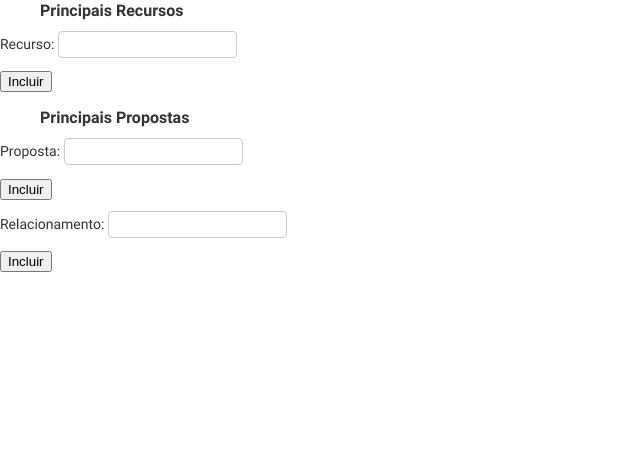
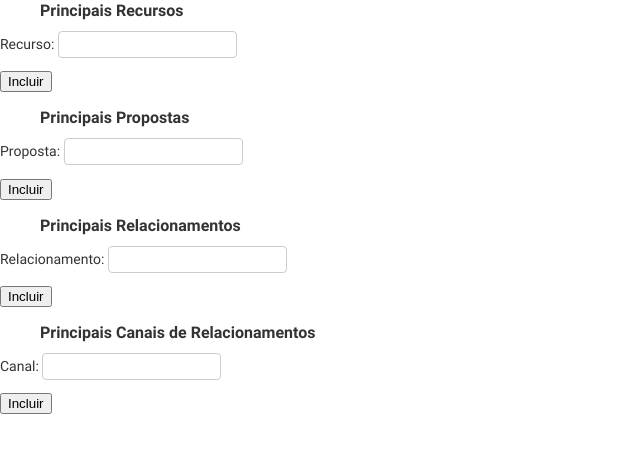
Before and after one commit to diegopmayer/bussiness_plan, a Django app: page /canvas/list in a window 1280 px wide. Shown: the part 258-711 px from the top of the page, without its empty margins (0-640 px from the left). Run offline with Django 3.2, Linux system fonts and the light colour scheme; data that the repository does not hold is empty.

Commit message:
(CRUD) create Relacionamentos and Canal Fields

```diff
--- a/canvas/admin.py
+++ b/canvas/admin.py
@@ -4,7 +4,7 @@ from .models import (
     AtividadeModel,
     RecursoModel,
     PropostaModel,
-    RelacionamentoModel,
+    RelModel,
     CanalModel,
     SegmentoModel,
     CustoModel,
@@ -16,7 +16,7 @@ admin.site.register(ParceiroModel)
 admin.site.register(AtividadeModel)
 admin.site.register(RecursoModel)
 admin.site.register(PropostaModel)
-admin.site.register(RelacionamentoModel)
+admin.site.register(RelModel)
 admin.site.register(CanalModel)
 admin.site.register(SegmentoModel)
 admin.site.register(CustoModel)
--- a/canvas/form.py
+++ b/canvas/form.py
@@ -5,7 +5,8 @@ from .models import (
     AtividadeModel,
     RecursoModel,
     PropostaModel,
-    RelacionamentoModel,
+    RelModel,
+    CanalModel,
 )
 
 
@@ -33,7 +34,13 @@ class PropostaForm(ModelForm):
         fields = '__all__'
 
 
-class RelacionamentoForm(ModelForm):
+class RelForm(ModelForm):
     class Meta:
-        model = RelacionamentoModel
+        model = RelModel
         fields = '__all__'
+
+
+class CanalForm(ModelForm):
+    class Meta:
+        model = CanalModel
+        fields = '__all__'
--- a/canvas/models.py
+++ b/canvas/models.py
@@ -33,7 +33,7 @@ class PropostaModel(models.Model):
         return self.proposta
 
 
-class RelacionamentoModel(models.Model):
+class RelModel(models.Model):
     relacionamento = models.CharField(max_length=100)
 
 
--- a/canvas/templates/canvas/canvas_list.html
+++ b/canvas/templates/canvas/canvas_list.html
@@ -59,13 +59,24 @@
         </div>
 
         <div class="Principais Relacionamentos">
-            <ul>
-                {% for relacionamentos in relacionamento_list %}
+            <ul><h2>Principais Relacionamentos</h2>
+                {% for relacionamentos in rel_list %}
                     <table>{{ relacionamentos }}</table>
                 {% endfor %}
             </ul>
-            <form action="{% url 'relacionamento_add' %}" method="POST">{% csrf_token %}
-                {{ relacionamento_form.as_p }}
+            <form action="{% url 'rel_add' %}" method="POST">{% csrf_token %}
+                {{ rel_form.as_p }}
+                <button type="submit">Incluir</button>
+            </form>
+        </div>
+        <div class="Canal">
+            <ul><h2>Principais Canais de Relacionamentos</h2>
+                {% for canal in canal_list %}
+                    <table>{{ canal }}</table>
+                {% endfor %}
+            </ul>
+            <form action="{% url 'canal_add' %}" method="POST">{% csrf_token %}
+                {{ canal_form.as_p }}
                 <button type="submit">Incluir</button>
             </form>
         </div>
--- a/canvas/urls.py
+++ b/canvas/urls.py
@@ -5,7 +5,8 @@ from .views import (
     atividade_add,
     recurso_add,
     proposta_add,
-    relacionamento_add,
+    rel_add,
+    canal_add,
 )
 
 urlpatterns = [
@@ -14,5 +15,6 @@ urlpatterns = [
     path('atividade-add', atividade_add, name='atividade_add'),
     path('recurso-add', recurso_add, name='recurso_add'),
     path('proposta-add', proposta_add, name='proposta_add'),
-    path('relacionamento-add', relacionamento_add, name='relacionamento_add'),
+    path('rel-add', rel_add, name='rel_add'),
+    path('canal-add', canal_add, name='canal_add'),
 ]
--- a/canvas/views.py
+++ b/canvas/views.py
@@ -4,14 +4,16 @@ from .form import (
     AtividadeForm,
     RecursoForm,
     PropostaForm,
-    RelacionamentoForm,
+    RelForm,
+    CanalForm,
 )
 from .models import (
     ParceiroModel,
     AtividadeModel,
     RecursoModel,
     PropostaModel,
-    RelacionamentoModel,
+    RelModel,
+    CanalModel,
 )
 
 
@@ -24,8 +26,10 @@ def canvas_list(request):
     recurso_form = RecursoForm()
     proposta_list = PropostaModel.objects.all()
     proposta_form = PropostaForm()
-    relacionamento_list = RelacionamentoModel.objects.all()
-    relacionamento_form = RelacionamentoForm()
+    rel_list = RelModel.objects.all()
+    rel_form = RelForm()
+    canal_list = CanalModel.objects.all()
+    canal_form = CanalForm()
     return render(request, 'canvas/canvas_list.html', {
         'parceiro_list': parceiro_list,
         'parceiro_form': parceiro_form,
@@ -35,8 +39,10 @@ def canvas_list(request):
         'recurso_form': recurso_form,
         'proposta_list': proposta_list,
         'proposta_form': proposta_form,
-        'relacionamento_list': relacionamento_list,
-        'relacionamento_form': relacionamento_form,
+        'rel_list': rel_list,
+        'rel_form': rel_form,
+        'canal_list': canal_list,
+        'canal_form': canal_form,
         }
     )
 
@@ -69,8 +75,15 @@ def proposta_add(request):
     return redirect('canvas_list')
 
 
-def relacionamento_add(request):
-    form = RelacionamentoForm(request.POST or None)
+def rel_add(request):
+    form = RelForm(request.POST or None)
     if form.is_valid():
         form.save()
     return redirect('canvas_list')
+
+
+def canal_add(request):
+    form = CanalForm(request.POST or None)
+    if form.is_valid():
+        form.save()
+    return redirect('canvas_list')
```
Also changed, not shown: canvas/migrations/0007_auto_20190312_1121.py (added).
